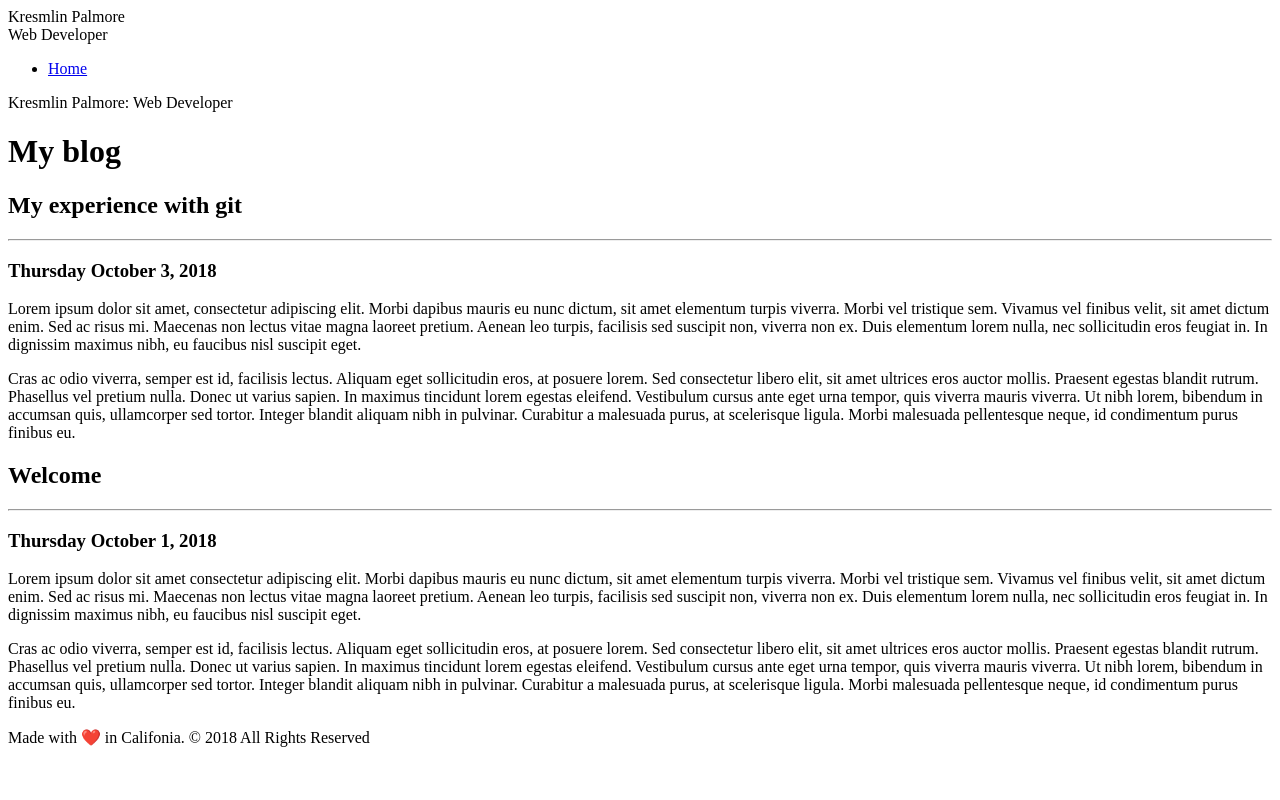
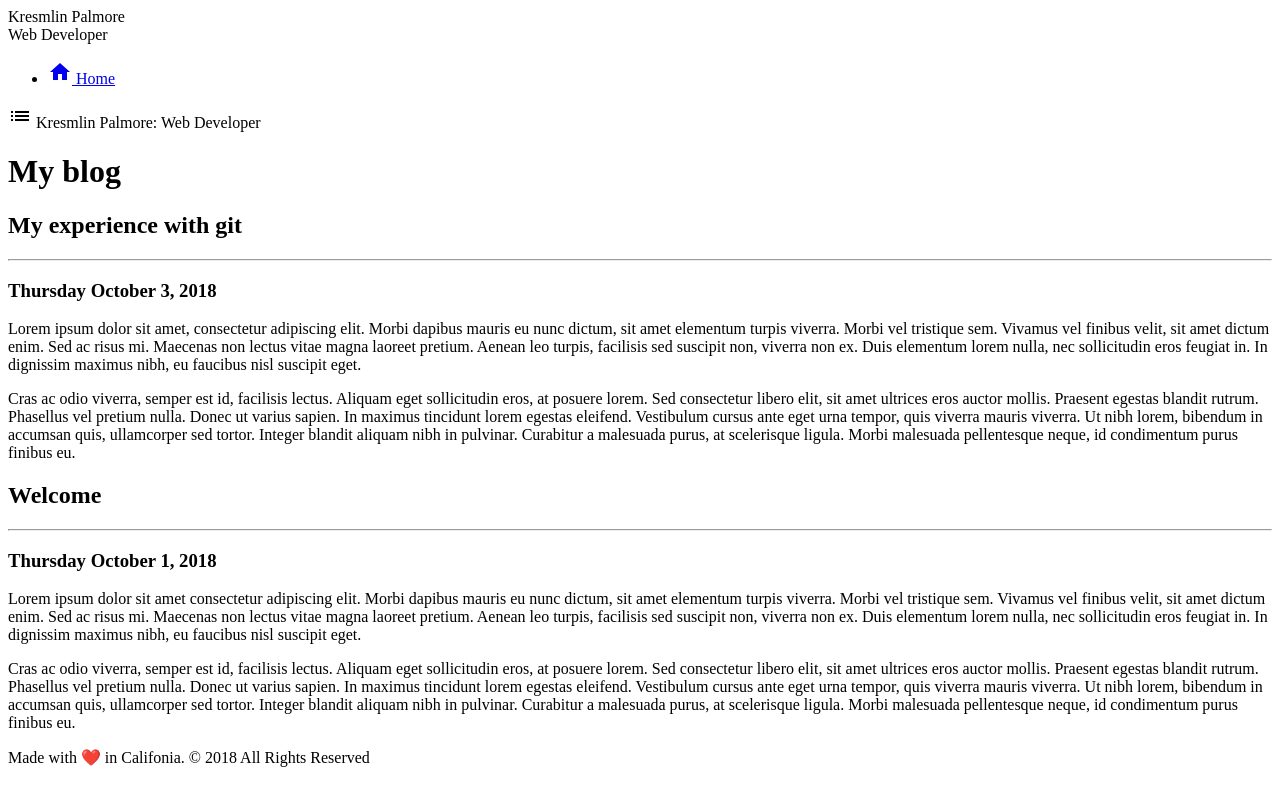
Before and after one commit to Kellysalito/personal-blog, a plain HTML site: page index.html in a window 1280 px wide. Drawn offline with Linux system fonts and the light colour scheme.

Commit message:
Add Google Material Icons

```diff
--- a/index.html
+++ b/index.html
@@ -5,6 +5,7 @@
   <meta name="viewport" content="width=device-width, initial-scale=1.0">
   <meta http-equiv="X-UA-Compatible" content="ie=edge">
   <title>Kresmlin Palmore - Web Developer</title>
+  <link href="https://fonts.googleapis.com/icon?family=Material+Icons" rel="stylesheet">
 </head>
 <body>
   <div class="parent">
@@ -14,13 +15,20 @@
     <div class="site-header">Kresmlin Palmore</div>
     <div class="site-subheader">Web Developer</div>
     <ul class="site-navigation">
-      <li><a href="index.html">Home</a></li>
+      <li>
+        <a href="index.html">
+          <i class="material-icons">home</i>
+          Home
+        </a>
+      </li>
     </ul>
   </div>
 </nav>
+
   <main>
   <div class="menu">
    <div class="menu-icon" id="sidebarCollapse">
+    <i class="material-icons"> list </i>
    <span class="mobile-header">Kresmlin Palmore: Web Developer</span>
    </div>
   </div>
```
